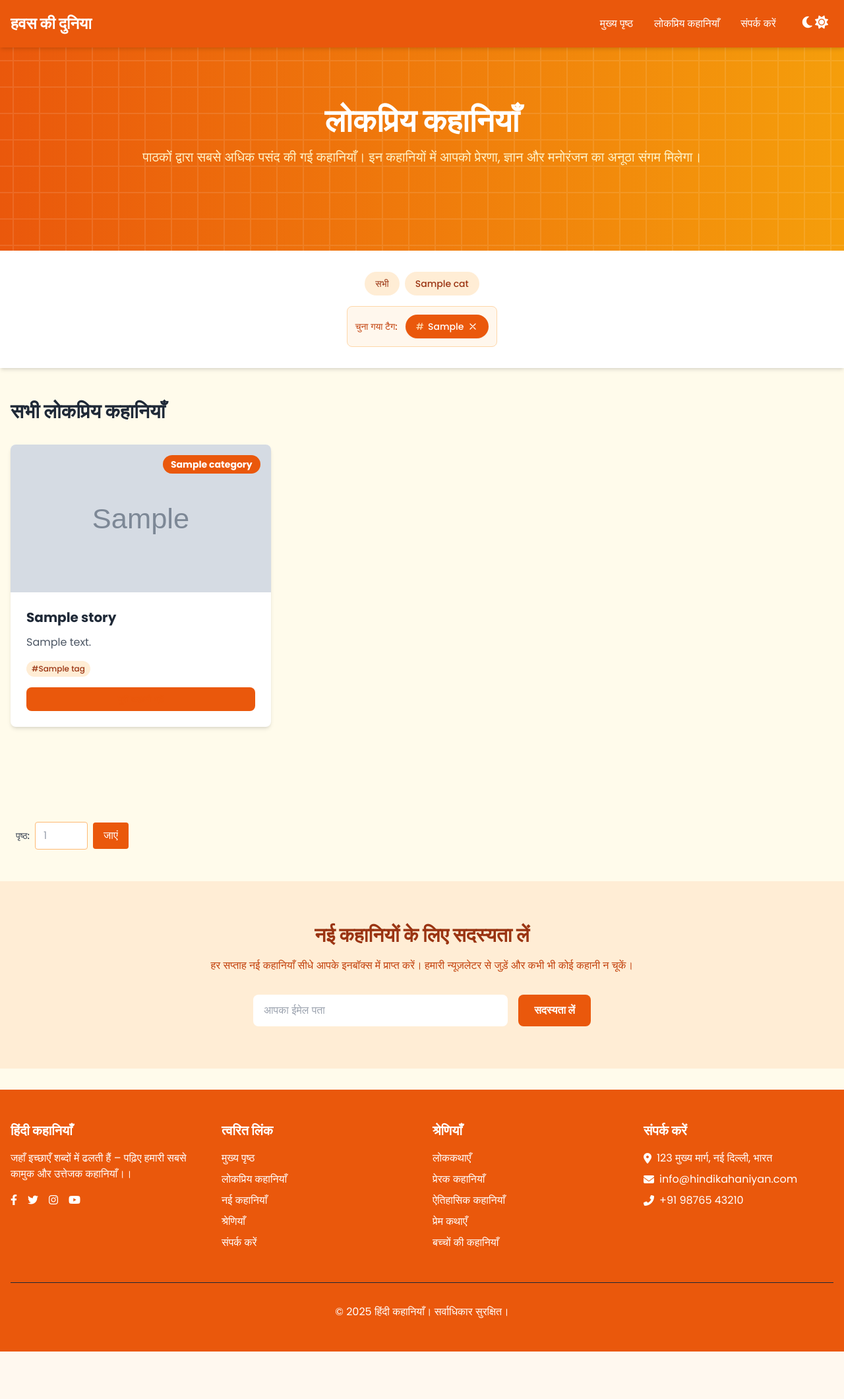
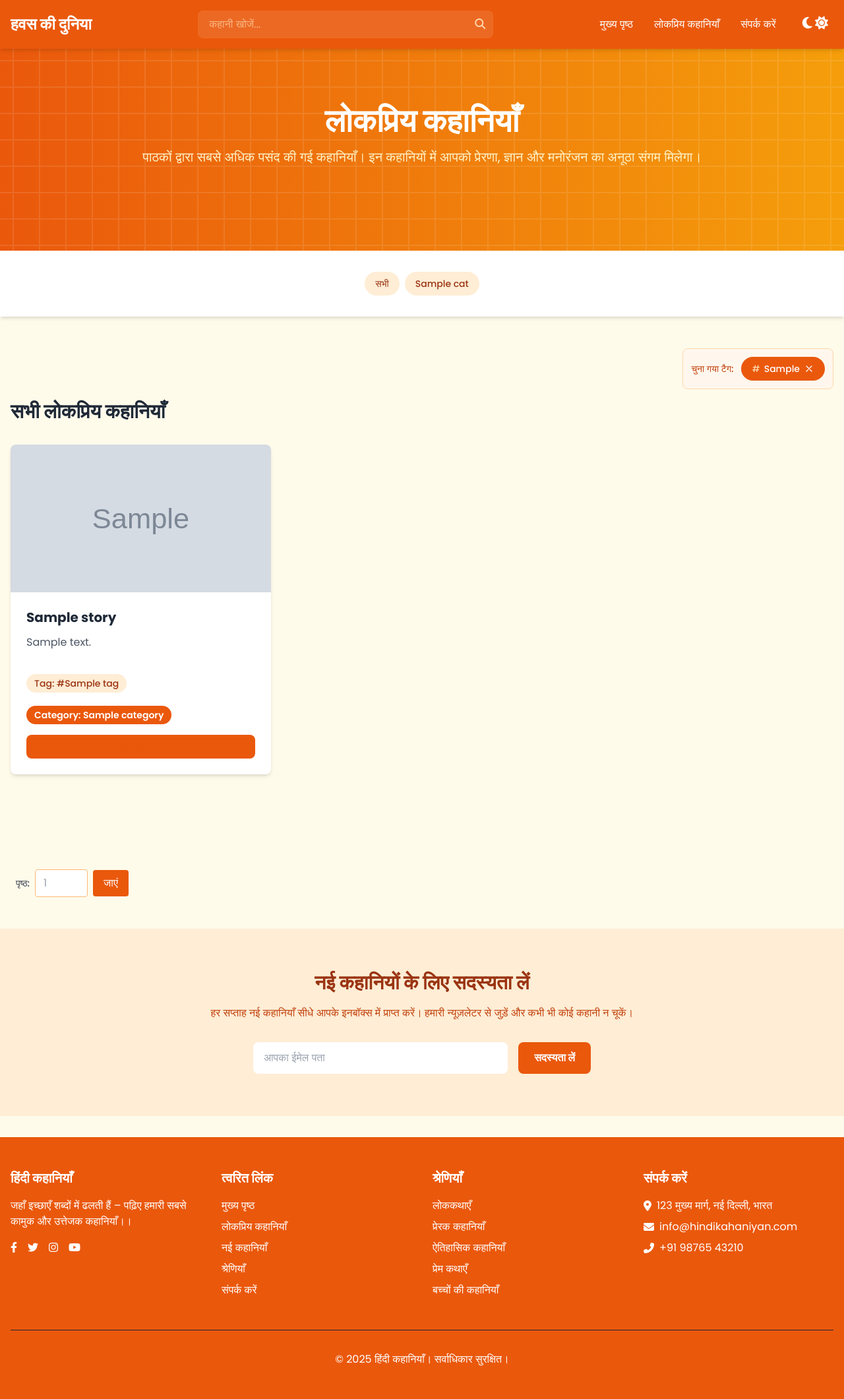
Before and after one commit to soloprinjay/Kam_Vasna, a Django app: template templates/stories.html in a window 1280 px wide. Shown: the whole page at 66% size. Before the commit the page ends 2049 px from the top, so only its background shows below. Run offline with Django 5.2, Linux system fonts and the light colour scheme; the template is opened without the code that fills it: most values are stand-ins (such as "Sample title", 1, 10 or a date in 2020); grey boxes marked "Sample" are stand-in pictures; some libraries are stand-ins or nearby versions.

Commit message:
update UI

```diff
--- a/templates/header.html
+++ b/templates/header.html
@@ -23,8 +23,20 @@
                 <!-- Logo/Site Name -->
                 <div class="text-2xl font-bold">हवस की दुनिया</div>
 
+                <!-- Search Bar -->
+                <div class="hidden lg:flex flex-1 max-w-md mx-8">
+                    <form method="GET" class="w-full">
+                        <div class="relative">
+                            <input type="text" name="q" placeholder="कहानी खोजें..." class="w-full px-4 py-2 rounded-lg bg-white/10 dark:bg-dark-card/50 text-white placeholder-orange-200/70 dark:placeholder-dark-text/70 focus:outline-none focus:ring-2 focus:ring-orange-400 dark:focus:ring-dark-accent border border-orange-500/30 dark:border-dark-border">
+                            <button type="submit" class="absolute right-3 top-1/2 -translate-y-1/2 text-orange-200 hover:text-white dark:text-dark-text/70 dark:hover:text-white transition-colors">
+                                <i class="fas fa-search"></i>
+                            </button>
+                        </div>
+                    </form>
+                </div>
+
                 <!-- Desktop Navigation -->
-                <nav class="hidden md:flex items-center space-x-8">
+                <nav class="hidden lg:flex items-center space-x-8">
                     <a href="{% url 'dashboard:home' %}" class="hover:text-orange-200 transition duration-300">मुख्य पृष्ठ</a>
                     <a href="{% url 'dashboard:stories' %}" class="hover:text-orange-200 transition duration-300">लोकप्रिय कहानियाँ</a>
                     <a href="{% url 'dashboard:contact' %}" class="hover:text-orange-200 transition duration-300">संपर्क करें</a>
@@ -58,7 +70,7 @@
                 </nav>
 
                 <!-- Mobile Toggle Buttons -->
-                <div class="md:hidden flex items-center space-x-4">
+                <div class="lg:hidden flex items-center space-x-4">
                     <!-- Dark Mode Toggle Button for Mobile -->
                     <button id="dark-mode-toggle-mobile" class="p-2 rounded-lg hover:bg-orange-700 dark:hover:bg-dark-accent focus:outline-none">
                         <i class="fas fa-moon text-xl theme-icon-moon"></i>
@@ -73,7 +85,18 @@
             </div>
 
             <!-- Mobile Navigation -->
-            <div id="mobile-menu" class="md:hidden hidden pb-4">
+            <div id="mobile-menu" class="lg:hidden hidden pb-4">
+                <!-- Mobile Search Bar -->
+                <div class="mb-4">
+                    <form method="GET" class="w-full">
+                        <div class="relative">
+                            <input type="text" name="q" placeholder="कहानी खोजें..." class="w-full px-4 py-2 rounded-lg bg-white/10 dark:bg-dark-card/50 text-white placeholder-orange-200/70 dark:placeholder-dark-text/70 focus:outline-none focus:ring-2 focus:ring-orange-400 dark:focus:ring-dark-accent border border-orange-500/30 dark:border-dark-border">
+                            <button type="submit" class="absolute right-3 top-1/2 -translate-y-1/2 text-orange-200 hover:text-white dark:text-dark-text/70 dark:hover:text-white transition-colors">
+                                <i class="fas fa-search"></i>
+                            </button>
+                        </div>
+                    </form>
+                </div>
                 <nav class="flex flex-col space-y-4">
                     <a href="{% url 'dashboard:home' %}" class="hover:text-orange-200 transition duration-300">मुख्य पृष्ठ</a>
                     <a href="{% url 'dashboard:stories' %}" class="hover:text-orange-200 transition duration-300">लोकप्रिय कहानियाँ</a>
--- a/templates/stories.html
+++ b/templates/stories.html
@@ -28,7 +28,7 @@
 <!-- Filter Section -->
 <section class="py-8 bg-white dark:bg-dark-card shadow-md transition-colors duration-300">
     <div class="container mx-auto px-4">
-        <div class="flex flex-col justify-center items-center gap-4">
+        <div class="flex justify-center items-center">
             <!-- Categories -->
             <div class="flex flex-wrap gap-2 mb-4 md:mb-0 justify-center md:justify-start">
                 <a href="{% url 'dashboard:stories' %}"
@@ -52,9 +52,16 @@
                 </a>
                 {% endfor %}
             </div>
+        </div>
+    </div>
+</section>
 
+<!-- Main Content -->
+<main class="py-12">
+    <div class="container mx-auto px-4">
         <!-- Tags -->
         {% if selected_tag %}
+        <div class="w-full flex items-center md:justify-end justify-center mb-4">
             <div class="flex items-center gap-3 bg-orange-50 dark:bg-dark-bg p-3 rounded-lg border border-orange-200 dark:border-dark-border">
                 <span class="text-sm font-medium text-orange-700 dark:text-dark-text">चुना गया टैग:</span>
                 <a href="{% url 'dashboard:stories' %}{% if selected_category %}?category={{ selected_category }}{% endif %}"
@@ -65,45 +72,42 @@
                     </svg>
                 </a>
             </div>
+        </div>
         {% endif %}
-        </div>
-    </div>
-</section>
-
-<!-- Main Content -->
-<main class="py-12">
-    <div class="container mx-auto px-4">
         <div class="mb-12">
             <h2 class="text-2xl md:text-3xl font-bold text-gray-800 dark:text-dark-text mb-8">सभी लोकप्रिय कहानियाँ</h2>
             <div class="grid grid-cols-1 md:grid-cols-2 lg:grid-cols-3 gap-8">
                 {% for story in stories %}
-                <div class="bg-white dark:bg-dark-card rounded-lg overflow-hidden shadow-md transition-transform duration-300 hover:shadow-xl hover:-translate-y-1">
-                    <div class="relative">
+                <div class="bg-white dark:bg-dark-card rounded-lg overflow-hidden shadow-md transition-transform duration-300 hover:shadow-xl hover:-translate-y-1 flex flex-col min-h-[500px]">
+                    <div>
                         {% if story.image %}
                         <img src="{{ story.image.url }}" alt="{{ story.title }}" class="w-full h-56 object-cover">
                         {% endif %}
-                        <div class="absolute top-4 right-4 bg-orange-600 dark:bg-dark-accent text-white text-sm font-bold px-3 py-1 rounded-full">
-                            {{ story.category }}
                     </div>
-                    </div>
-                    <div class="p-6">
+                    <div class="p-6 flex flex-col justify-between flex-grow">
+                        <div class="w-full">
                             <h3 class="text-xl font-bold text-gray-800 dark:text-dark-text mb-3">{{ story.title }}</h3>
                             <div class="prose prose-sm text-gray-600 dark:text-dark-text-secondary dark:prose-invert mb-4 max-w-none">
                                 {{ story.description|safe|truncatewords:30 }}
                             </div>
-                        <!-- Tags -->
-                        <div class="flex flex-wrap gap-2 mb-4">
+                        </div>
+                        <div class="w-full">
+                            <div class="flex items-center gap-5 flex-wrap mb-4">
                                 {% for tag in story.tags.all %}
                                 <a href="{% url 'dashboard:stories' %}?tag={{ tag.name }}"
-                               class="inline-block bg-orange-100 dark:bg-dark-bg text-orange-800 dark:text-dark-text text-xs font-medium px-2 py-1 rounded-full hover:bg-orange-200 dark:hover:bg-dark-accent transition duration-300">
-                                #{{ tag.name }}
+                                class="inline-block bg-orange-100 dark:bg-dark-bg text-orange-800 dark:text-dark-text text-sm font-medium px-3 py-1 rounded-full hover:bg-orange-200 dark:hover:bg-dark-accent transition duration-300">
+                                Tag: #{{ tag.name }}
                                 </a>
                                 {% endfor %}
+                                <span class="inline-block bg-orange-600 dark:bg-dark-accent text-white text-sm font-semibold px-3 py-1 rounded-full">
+                                    Category: {{ story.category }}
+                                </span>
                             </div>
                             <a href="{% url 'blog:story_detail' slug=story.slug %}"
-                           class="mt-4 block bg-orange-600 dark:bg-dark-bg hover:bg-orange-700 dark:hover:bg-dark-accent text-orange-600 dark:text-white text-center px-4 py-2 rounded-lg text-sm font-medium transition duration-300">
+                            class="w-full block bg-orange-600 dark:bg-dark-bg hover:bg-orange-700 dark:hover:bg-dark-accent text-orange-600 dark:text-white text-center px-4 py-2 rounded-lg text-sm font-medium transition duration-300">
                                 पूरी कहानी पढ़ें
                             </a>
+                        </div>
                     </div>
                 </div>
                 {% endfor %}
```
Also changed, not shown: templates/home.html (+10 -8 lines), templates/story_detail.html (+6 -17 lines). Lines whose indentation alone changed are shown as unchanged.
